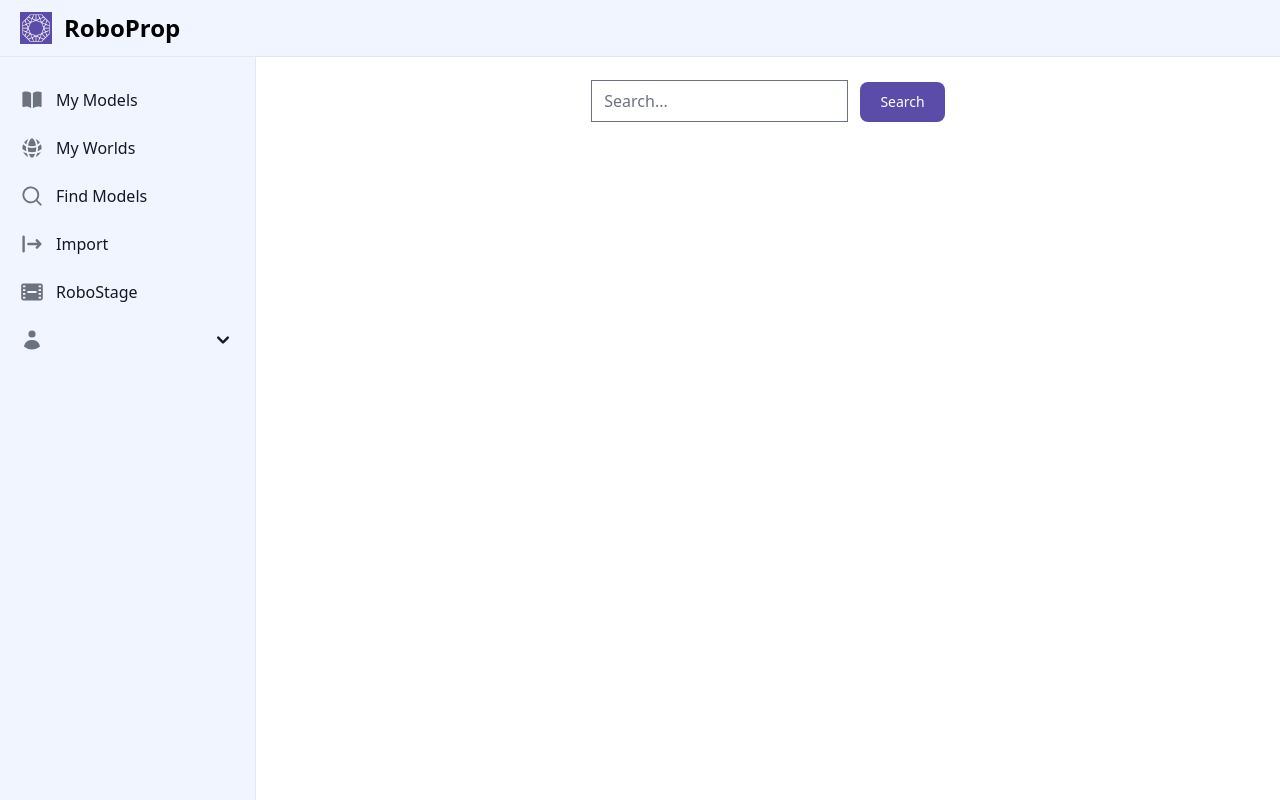
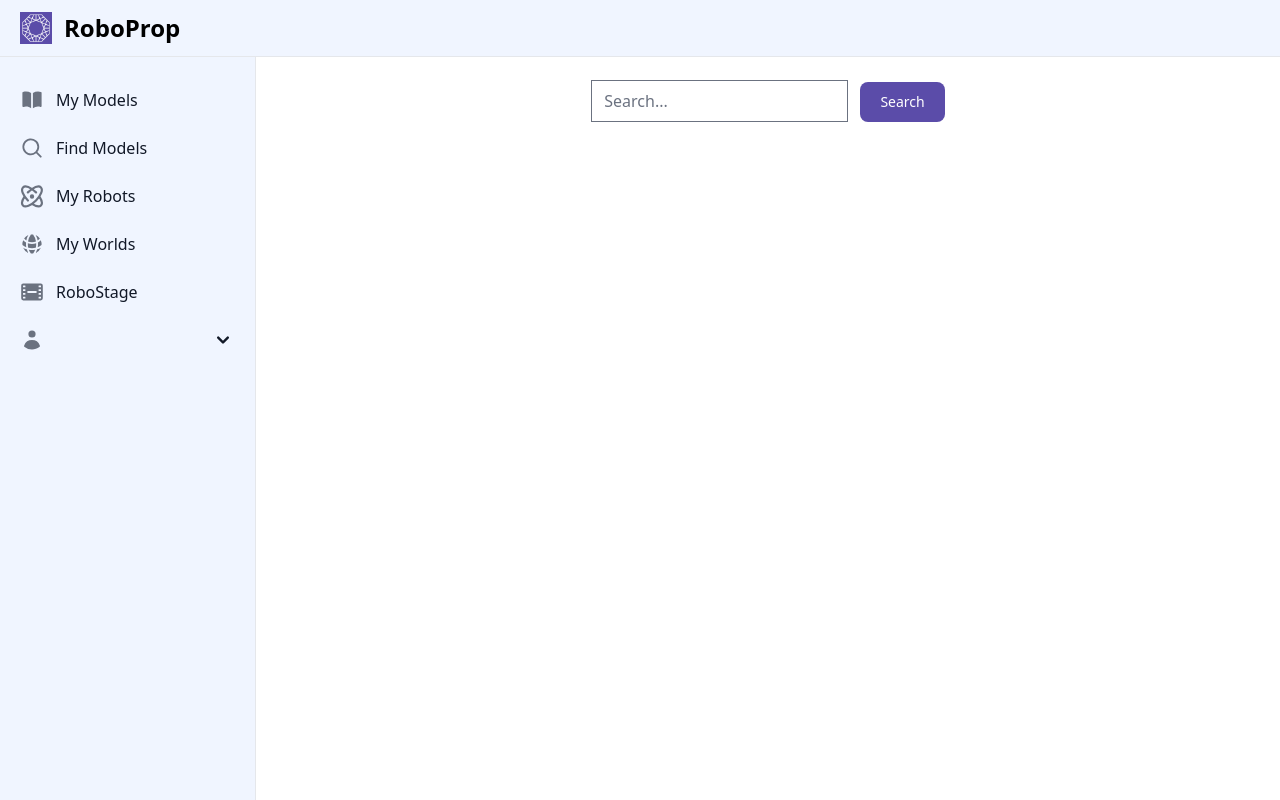
Before and after one commit to art-e-fact/RoboProp, a Django app: page /find-models/ in a window 1280 px wide. Run offline with Django 4.2, Linux system fonts and the light colour scheme; style sheets or scripts are compiled from the project's sources; some libraries are stand-ins or nearby versions.

Commit message:
update navbar

```diff
--- /dev/null
+++ b/templates/components/_myrobots-svg.html
@@ -0,0 +1,3 @@
+<svg class="w-6 h-6 text-gray-500 transition duration-75 dark:text-gray-400 group-hover:text-gray-900 dark:group-hover:text-white" aria-hidden="true" xmlns="http://www.w3.org/2000/svg" fill="none" viewBox="0 0 22 21">
+    <path stroke="currentColor" stroke-linecap="round" stroke-width="2" d="M7.24 7.194a24.16 24.16 0 0 1 3.72-3.062m0 0c3.443-2.277 6.732-2.969 8.24-1.46 2.054 2.053.03 7.407-4.522 11.959-4.552 4.551-9.906 6.576-11.96 4.522C1.223 17.658 1.89 14.412 4.121 11m6.838-6.868c-3.443-2.277-6.732-2.969-8.24-1.46-2.054 2.053-.03 7.407 4.522 11.959m3.718-10.499a24.16 24.16 0 0 1 3.719 3.062M17.798 11c2.23 3.412 2.898 6.658 1.402 8.153-1.502 1.503-4.771.822-8.2-1.433m1-6.808a1 1 0 1 1-2 0 1 1 0 0 1 2 0Z"/>
+  </svg>
--- a/templates/partials/_navbar.html
+++ b/templates/partials/_navbar.html
@@ -21,9 +21,9 @@
     <div class="h-full px-3 pb-4 overflow-y-auto bg-indigo-50 dark:bg-gray-800">
         <ul class="space-y-2 font-medium">
             {% include "components/_navbar-item.html" with link="/mymodels" svg="components/_mymodels-svg.html" text="My Models" %}
+            {% include "components/_navbar-item.html" with link="/find-models" svg="components/_search-svg.html" text="Find Models" %}
+            {% include "components/_navbar-item.html" with link="/myrobots" svg="components/_myrobots-svg.html" text="My Robots" %}
             {% include "components/_navbar-item.html" with link="#" svg="components/_myworlds-svg.html" text="My Worlds" %}
-            {% include "components/_navbar-item.html" with link="/find-models" svg="components/_search-svg.html" text="Find Models" %}
-            {% include "components/_navbar-item.html" with link="#" svg="components/_import-svg.html" text="Import" %}
             {% include "components/_navbar-item.html" with link="#" svg="components/_robostage-svg.html" text="RoboStage" %}
             <li>
                 <button type="button" class="flex items-center w-full p-2 text-gray-900 transition duration-75 rounded-lg group hover:bg-indigo-100 dark:text-white dark:hover:bg-gray-700" aria-controls="dropdown-user-settings" data-collapse-toggle="dropdown-user-settings">
```
